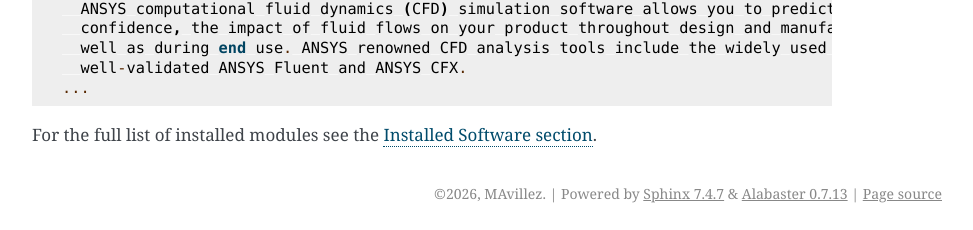
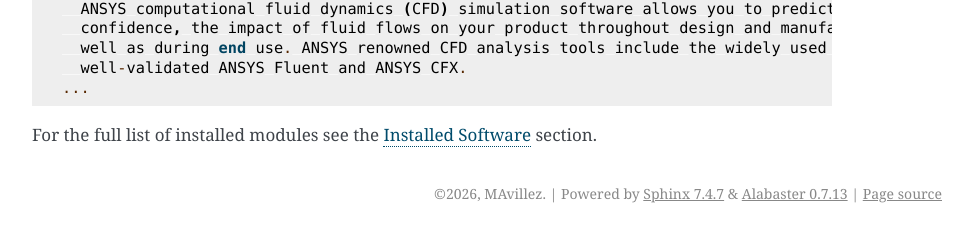
Before and after one commit to mavillez/Oblivion, a Sphinx documentation site: the page built from docs/source/modules.rst, in a window 1280 px wide and 900 px high, scrolled down 20560 px. Shown: the part 667-897 px from the top of the window, without its empty margins (298-1271 px from the left). Built offline with Sphinx 7.4.7, drawn with Linux system fonts in a browser that asks for light colours.

```diff
--- a/docs/source/modules.rst
+++ b/docs/source/modules.rst
@@ -1064,4 +1064,4 @@ To list all the available modules the user can use the command ``module spider``
     well-validated ANSYS Fluent and ANSYS CFX.
   ...
 
-For the full list of installed modules see the :ref:`Installed Software section <Installed Software>`.
+For the full list of installed modules see the :ref:`Installed Software <Installed Software>` section.
```
